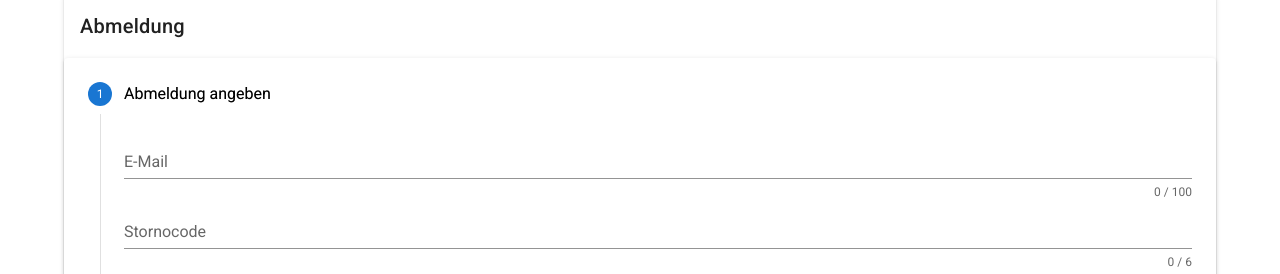
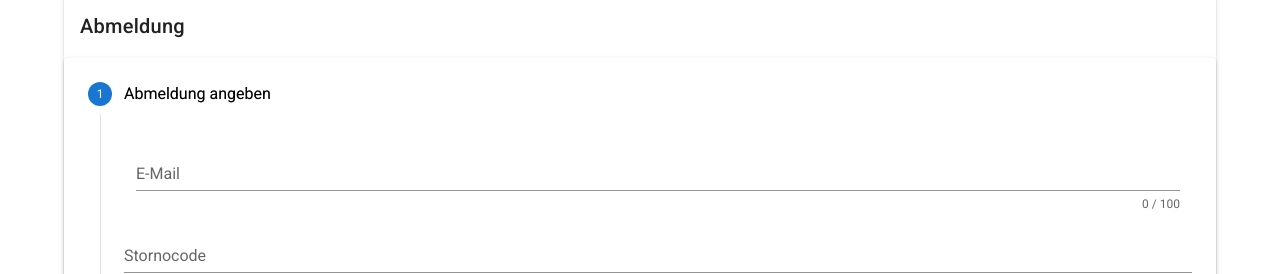
Before and after one commit to MarkusKiesel93/bierrallye_webpage, a Vue app in the folder frontend/: page /deregister in a window 1280 px wide. Shown: the part 406-680 px from the top of the page. Built offline with nearby package versions, Linux system fonts and the light colour scheme; no server answers.

Commit message:
seperate email input validation from forms

```diff
--- a/frontend/src/components/ContactForm.vue
+++ b/frontend/src/components/ContactForm.vue
@@ -1,19 +1,11 @@
 <template>
   <validation-observer ref="observer" v-slot="{ invalid }">
     <v-form @submit.prevent="submit">
-      <validation-provider
-        v-slot="{ errors }"
-        name="E-Mail"
-        rules="required|email"
-      >
-        <v-text-field
-          label="E-Mail"
-          v-model="email"
-          :counter="100"
-          :error-messages="errors"
-          required
-        ></v-text-field>
-      </validation-provider>
+      <InputEmail
+        :value="email"
+        :setter="emailSetter"
+      />
+
       <v-btn
         color="primary"
         class="mr-4 mt-4"
@@ -35,10 +27,12 @@
 <script>
 import {
   ValidationObserver,
-  ValidationProvider,
   setInteractionMode,
 } from 'vee-validate';
 import './validation'
+
+import { mapState, mapMutations } from 'vuex'
+import InputEmail from '@/components/InputEmail'
 
 setInteractionMode('lazy');
 
@@ -46,20 +40,18 @@ setInteractionMode('lazy');
 export default {
   name: 'ContactForm',
   components: {
-    ValidationProvider,
     ValidationObserver,
+    InputEmail,
   },
   computed: {
-    email: {
-      get () {
-        return this.$store.state.team.email
-      },
-      set (value) {
-        this.$store.commit('setTeamValues', {'email': value})
-      }
-    }
+    ...mapState({
+      email: (state) => state.team.email
+    }),
   },
   methods: {
+    ...mapMutations({
+      emailSetter: 'setTeamValues'
+    }),
     submit() {
       this.$refs.observer.validate();
       this.$emit('next-step');
--- a/frontend/src/components/DeregistrationForm.vue
+++ b/frontend/src/components/DeregistrationForm.vue
@@ -1,19 +1,10 @@
 <template>
   <validation-observer ref="observer" v-slot="{ invalid }">
     <v-form @submit.prevent="submit">
-      <validation-provider
-        v-slot="{ errors }"
-        name="E-Mail"
-        rules="required|email"
-      >
-        <v-text-field
-          label="E-Mail"
-          v-model="email"
-          :counter="100"
-          :error-messages="errors"
-          required
-        ></v-text-field>
-      </validation-provider>
+      <InputEmail
+        :value="email"
+        :setter="emailSetter"
+      />
       <validation-provider
         v-slot="{ errors }"
         name="Stornocode"
@@ -54,6 +45,9 @@ import {
 } from 'vee-validate';
 import './validation'
 
+import { mapState, mapMutations } from 'vuex'
+import InputEmail from '@/components/InputEmail'
+
 setInteractionMode('lazy');
 
 export default {
@@ -61,16 +55,12 @@ export default {
   components: {
     ValidationProvider,
     ValidationObserver,
+    InputEmail,
   },
   computed: {
-    email: {
-      get () {
-        return this.$store.state.deregisterEmail
-      },
-      set (value) {
-        this.$store.commit('setDeregisterEmail',  value)
-      }
-    },
+    ...mapState({
+      email: (state) => state.team.email
+    }),
     hash: {
       get () {
         return this.$store.state.deregisterHash
@@ -81,6 +71,9 @@ export default {
     },
   },
   methods: {
+    ...mapMutations({
+      emailSetter: 'setTeamValues'
+    }),
     submit() {
       this.$refs.observer.validate();
       this.$emit('next-step');
--- /dev/null
+++ b/frontend/src/components/InputEmail.vue
@@ -0,0 +1,50 @@
+<template>
+  <v-container fluid>
+    <validation-provider
+      v-slot="{ errors }"
+      name="E-Mail"
+      rules="required|email"
+    >
+      <v-text-field
+        label="E-Mail"
+        v-model="email"
+        :counter="100"
+        :error-messages="errors"
+        required
+      ></v-text-field>
+    </validation-provider>
+  </v-container>
+
+</template>
+
+<script>
+import { ValidationProvider } from 'vee-validate';
+import './validation'
+
+export default {
+  name: 'InputEmail',
+  components: {
+    ValidationProvider,
+  },
+  props: {
+    value: {
+      type: String,
+      required: true,
+    },
+    setter: {
+      type: Function,
+      required: true,
+    }
+  },
+  computed: {
+    email: {
+      get () {
+        return this.value
+      },
+      set (value) {
+        this.setter({'email': value})
+      }
+    }
+  }
+}
+</script>
```
